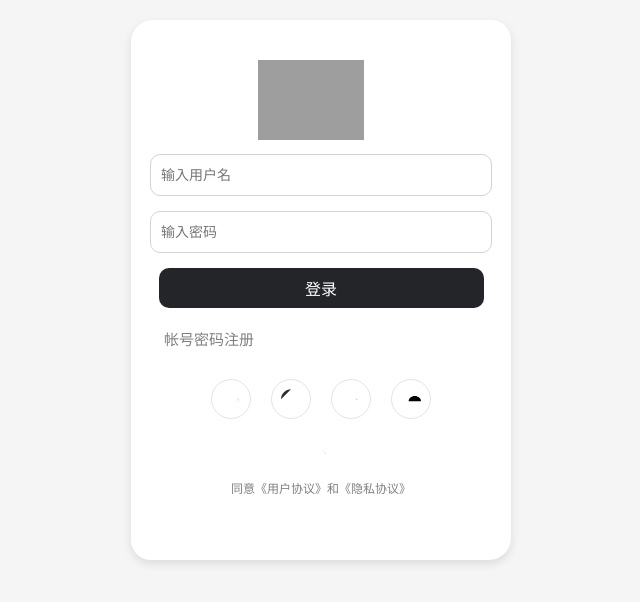
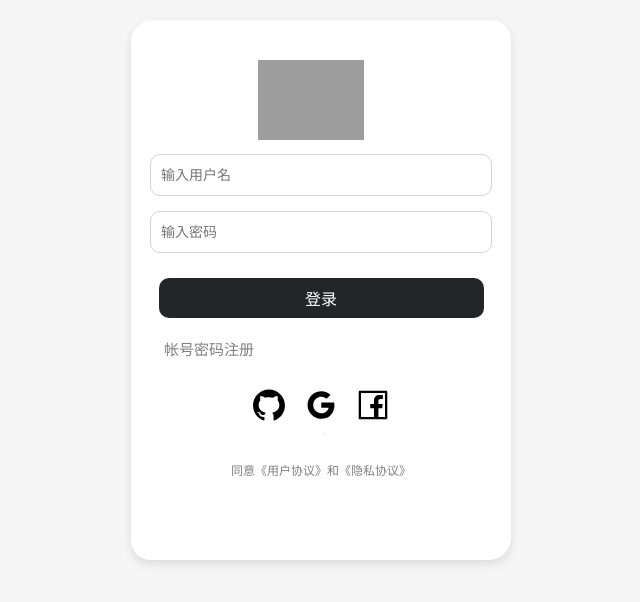
Before and after one commit to sanwu-maizi/Yaojia_FrontEnd, a React app: page /Login in a window 1280 px wide. Shown: the part 210-812 px from the top of the page, without its empty margins (319-959 px from the left). Built offline with nearby package versions, Linux system fonts and the light colour scheme; grey boxes are pictures that could not be loaded; the HTML template or start-up script is replaced by a standard one.

Commit message:
debug: 修改了跳转登录和登陆页面显示bug

```diff
--- a/src/components/Header/Header.tsx
+++ b/src/components/Header/Header.tsx
@@ -1,4 +1,4 @@
-import React from 'react';
+import React, { startTransition } from 'react';
 import './index.css';
 import { UserOutlined, GithubOutlined, MailOutlined, BellOutlined, SearchOutlined } from '@ant-design/icons';
 import { Avatar, Space, Popover, Button, Input } from 'antd';
@@ -16,19 +16,30 @@ const Header: React.FC = () => {
   };
 
   const toProfile = () => {
+    startTransition(() => {
+
     navigate('/profile');
+    });
   };
 
   const toSettings = () => {
-    navigate('/settings');
+    startTransition(() => {
+      navigate('/setting');
+    });
   };
 
   const logout = () => {
-    // 执行登出逻辑，例如清除用户会话
-    navigate('/login');
-  };const login = () => {
-    // 执行登出逻辑，例如清除用户会话
-    navigate('/Login');
+    startTransition(() => {
+      // 执行登出逻辑
+      navigate('/logout');
+    });
+  };
+
+  const login = () => {
+   startTransition(() => {
+      // 执行登录逻辑
+      navigate('/login');
+    });
   };
 
   const popoverContent = (
--- a/src/pages/Login.css
+++ b/src/pages/Login.css
@@ -100,32 +100,6 @@ img {
   color: #000;
 }
 
-/* 登录方式 Logo 区域 */
-.login-logo {
-  display: flex;
-  flex-wrap: wrap;
-  justify-content: center;
-  margin: 20px;
-}
-
-.login-logo > div {
-  margin: 10px;
-  width: 40px;
-  height: 40px;
-  background-color: #ffffff;
-  border-radius: 50%;
-  border: 1px solid #e3e4e7;
-  box-sizing: border-box;
-  cursor: pointer;
-  display: flex;
-  justify-content: center;
-  align-items: center;
-}
-
-.login-logo svg {
-  width: 20px;
-  height: 20px;
-}
 
 /* 已有账号切换区域 */
 .login-account {
@@ -162,3 +136,37 @@ img {
 .login-last:hover {
   color: #000;
 }
+.login-container {
+  display: flex;
+  flex-direction: column;
+  align-items: center;
+  justify-content: center;
+  height: 100vh;
+}
+
+.login-form {
+  display: flex;
+  flex-direction: column;
+  align-items: center;
+  margin-bottom: 20px;
+}
+
+.login-btn {
+  margin-top: 10px;
+}
+
+.login-logo {
+  margin-top: 30px;
+  display: flex;
+  justify-content: center;
+  gap: 20px;
+}
+
+.login-logo-item {
+  cursor: pointer;
+}
+
+.icon {
+  font-size: 32px;
+  color: #000;
+}
--- a/src/pages/Login.tsx
+++ b/src/pages/Login.tsx
@@ -1,5 +1,6 @@
 import { useState } from "react";
 import "./Login.css"; // 引入CSS样式文件
+import { FacebookOutlined, GithubOutlined, GoogleOutlined } from "@ant-design/icons";
 
 const LoginPage = () => {
   const [status, setStatus] = useState(0); // 0: 默认登录状态, 1: 注册状态
@@ -33,7 +34,6 @@ const LoginPage = () => {
   return (
     <div className="background">
       <div className="login">
-        {/* 力扣 Logo */}
         <div className="login-yaojia">
           <img
             src="https://obs-yaojia.obs.cn-north-4.myhuaweicloud.com/img/%E8%8D%AF%E7%93%B6.png"
@@ -92,40 +92,16 @@ const LoginPage = () => {
 
         {/* 登录方式 Logo */}
         <div className="login-logo">
-          <div className="login-logo-QQ">
-            <svg className="icon1" viewBox="0 0 1024 1024" xmlns="http://www.w3.org/2000/svg">
-              {/* QQ Logo Path */}
-              <path
-                d="M933.446 643.862c-18.784-108.945-97.673-180.323-97.673-180.323 11.268-98.92..."
-                fill="#1296db"
-              ></path>
-            </svg>
-          </div>
-          <div className="login-logo-github">
-            <svg className="icon2" viewBox="0 0 1024 1024" xmlns="http://www.w3.org/2000/svg">
-              {/* GitHub Logo Path */}
-              <path
-                d="M512 12.64c-282.752 0-512 229.216-512 512 0 226.208 146.72 418.144..."
-                fill="#2c2c2c"
-              ></path>
-            </svg>
-          </div>
-          <div className="login-logo-weibo">
-            <svg className="icon3" viewBox="0 0 1024 1024" xmlns="http://www.w3.org/2000/svg">
-              {/* 微博 Logo Path */}
-              <path
-                d="M851.4 590.193c-22.196-66.233-90.385-90.422-105.912-91.863-15.523..."
-                fill="#E71F19"
-              ></path>
-            </svg>
-          </div>
-          <div className="login-logo-weixin">
-            <svg className="icon4" viewBox="0 0 1024 1024" xmlns="http://www.w3.org/2000/svg">
-              {/* 微信 Logo Path */}
-              <path d="M1024 624.6c0-149.9-142.3-271.8-317.2-271.8s-317.2 122-317.2 271.8..." />
-            </svg>
-          </div>
+        <div className="login-logo-item">
+          <GithubOutlined className="icon" />
         </div>
+        <div className="login-logo-item">
+          <GoogleOutlined className="icon" />
+        </div>
+        <div className="login-logo-item">
+          <FacebookOutlined className="icon" />
+        </div>
+      </div>
 
         {/* 账号切换和协议 */}
         <div className="login-account">
```
